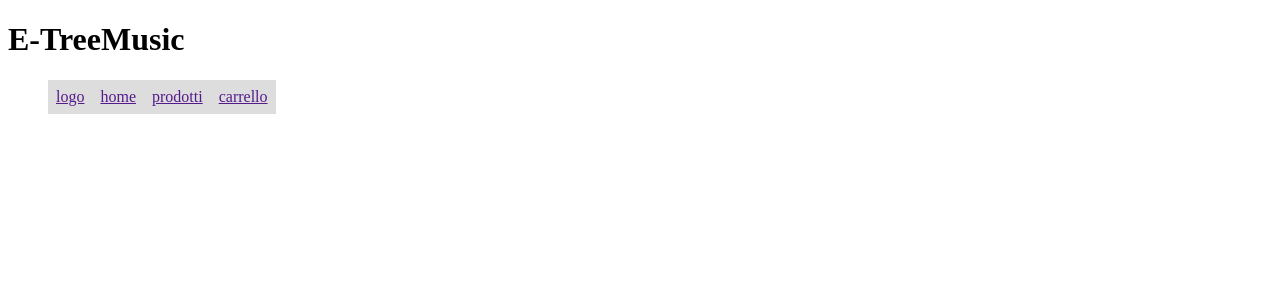
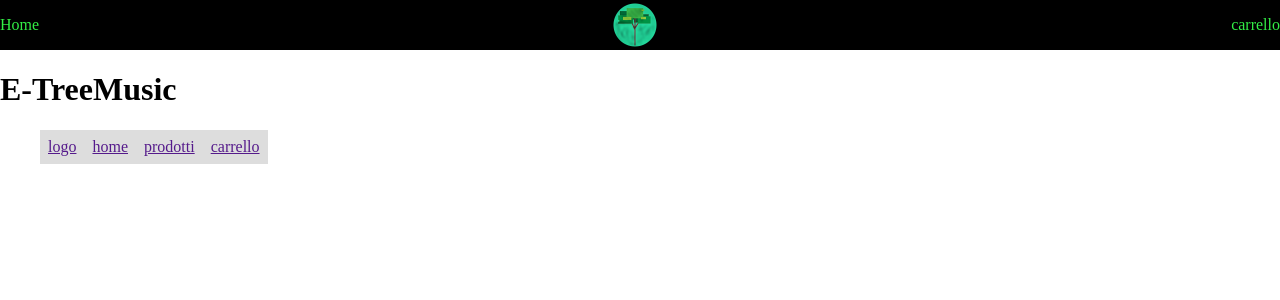
Before and after one commit to fradale2000/E-TreeMusic, a PHP site: page / in a window 1280 px wide. Shown: the top 300 px of the page. Run offline with PHP 8.4, Linux system fonts and the light colour scheme.

Commit message:
commitsviluppo

```diff
--- a/index.html
+++ b/index.html
@@ -9,7 +9,16 @@
 
     </title>
 </head>
-<body>
+<body id="body">
+    <div id="navBar">
+        <div id="home">
+            <p>Home</p>
+        </div>
+        <img src="Immagini/TestLogo.png" id="logop">
+        <div id="carrello">
+            <p>carrello</p>
+        </div>
+    </div>
     <h1>E-TreeMusic</h1>
     <ul>
         <li><a href="">logo</a></li>
--- a/style.css
+++ b/style.css
@@ -10,3 +10,27 @@ li {
     padding: 8px;
     background-color: #dddddd;
   }
+
+#body{
+  margin: 0%;
+}
+#navBar{
+  display: flex;
+  top: 0px;
+  justify-content:space-between;
+  height: 10%;
+  position: sticky;
+  background-color: black;
+
+}
+
+#logop{
+  height: 50px;
+  weight:50px ;
+}
+#home{
+  color: #33ee46;
+}
+#carrello{
+  color: #33ee46;
+}
```
